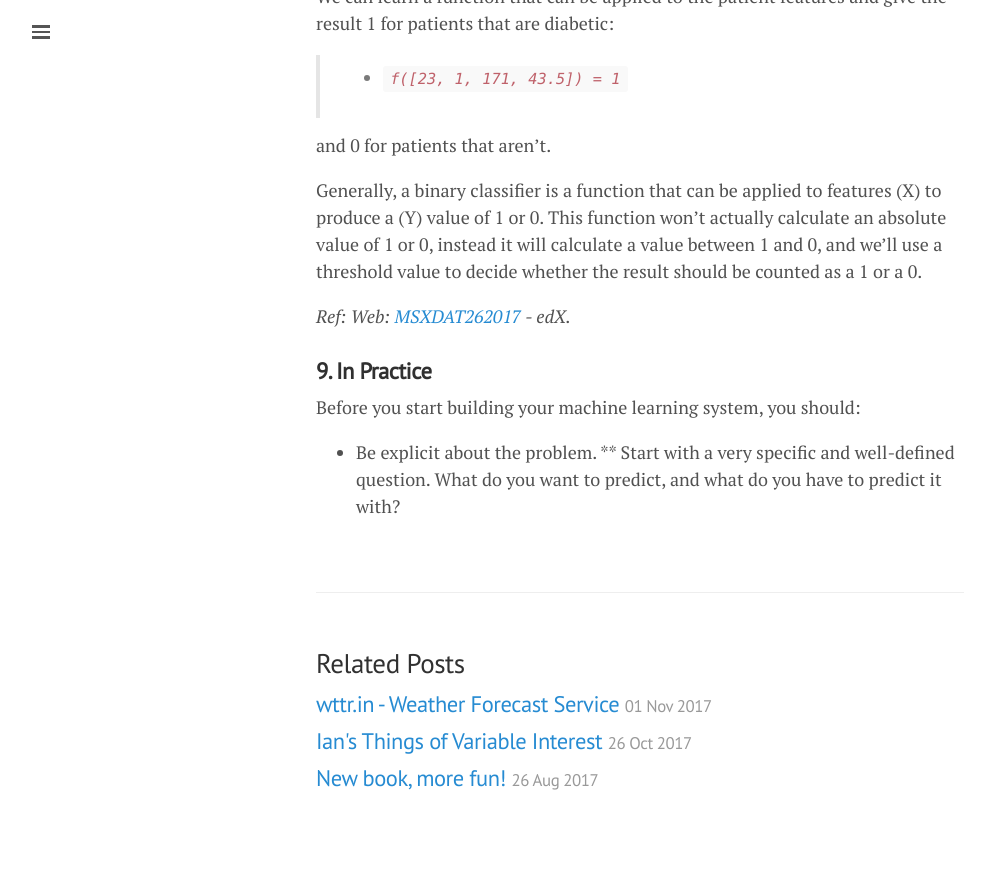
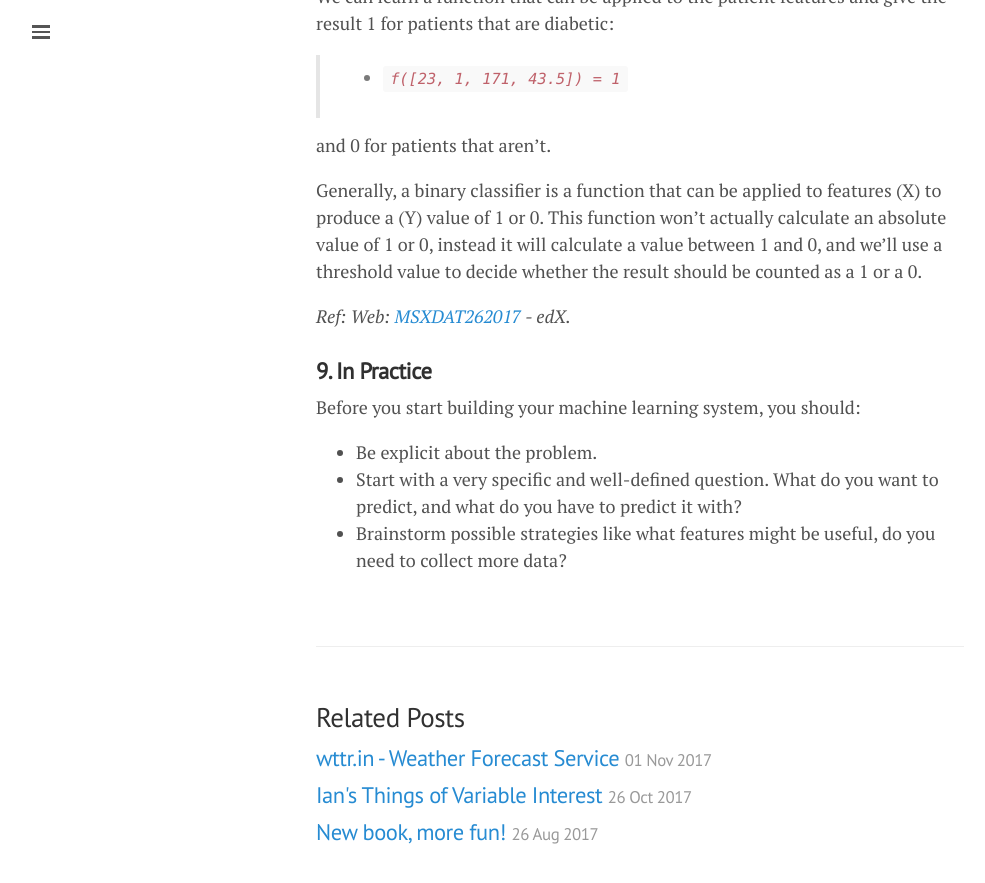
Before and after one commit to lgeurts/lgeurts.github.io, a Jekyll site: the page built from _posts/2018-06-29-artificial-intelligence-basics.md, in a window 1280 px wide and 900 px high, scrolled down 5636 px. Shown: the top 883 px of the window, without its empty margins (0-985 px from the left). Built offline with Jekyll 4.4.1, drawn with Linux system fonts in a browser that asks for light colours; nearby versions of some CDN libraries; before the commit the page ends 6482 px from its top, so only the background shows below that.

Commit message:
Update 2018-06-29-artificial-intelligence-basics.md

```diff
--- a/_posts/2018-06-29-artificial-intelligence-basics.md
+++ b/_posts/2018-06-29-artificial-intelligence-basics.md
@@ -158,4 +158,5 @@
 Before you start building your machine learning system, you should:
 
 * Be explicit about the problem.
-** Start with a very specific and well-defined question. What do you want to predict, and what do you have to predict it with?
+* Start with a very specific and well-defined question. What do you want to predict, and what do you have to predict it with?
+* Brainstorm possible strategies like what features might be useful, do you need to collect more data?
```
